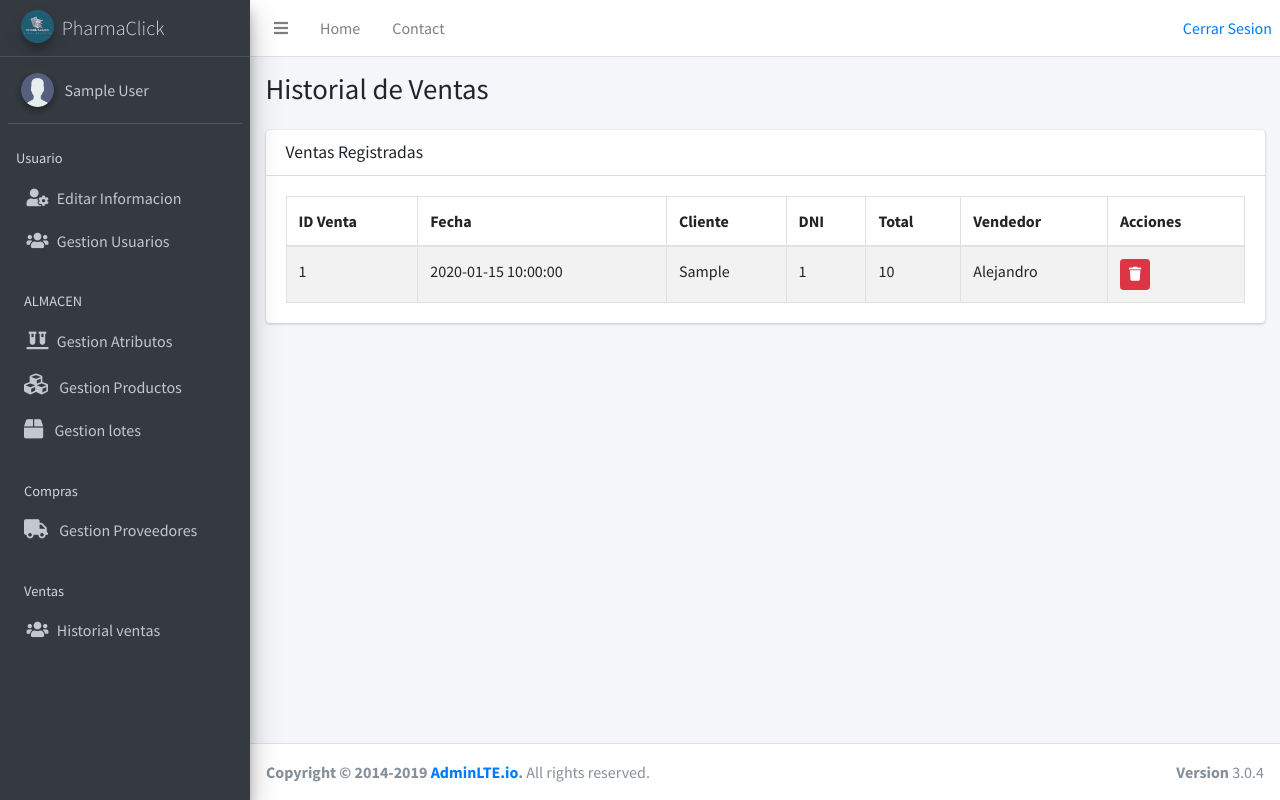
After one commit to andreaecheverri0204/PharmaClick, a PHP site: page /vista/adm_ventas.php in a window 1280 px wide. The commit adds this page. Run offline with PHP 8.4, Linux system fonts and the light colour scheme; the visitor is signed in with stand-in values (Sample User, id 1); data comes from the database, SQL or seed files in the repository; tables that the repository leaves empty hold one stand-in row (values such as "Sample post").

Commit message:
Add files via upload

```diff
--- a/PharmaClick/controlador/CompraController.php
+++ b/PharmaClick/controlador/CompraController.php
@@ -61,4 +61,5 @@ if ($funcion == 'registrar_compra') {
         while (ob_get_level() > 0) ob_end_clean();
         echo json_encode(['status' => 'error', 'msg' => $e->getMessage()]);
     }
+
 }
--- /dev/null
+++ b/PharmaClick/controlador/VentaController.php
@@ -0,0 +1,13 @@
+<?php
+include_once '../modelo/Venta.php';
+$venta = new Venta();
+$funcion = $_POST['funcion'] ?? '';
+
+switch ($funcion) {
+    case 'listar_ventas':
+        echo json_encode($venta->listar_ventas());
+        break;
+    case 'borrar_venta':
+        echo $venta->borrar_venta($_POST['id_venta']);
+        break;
+}
--- /dev/null
+++ b/PharmaClick/js/adm_venta.js
@@ -0,0 +1,49 @@
+$(document).ready(function() {
+    // Carga inicial de la tabla
+    listar_ventas();
+
+    // 1. FUNCIÓN PARA LISTAR VENTAS
+    function listar_ventas() {
+        $.post('../controlador/VentaController.php', { funcion: 'listar_ventas' }, function(response) {
+            let template = '';
+            // Validamos que la respuesta sea un arreglo antes de iterar
+            if(Array.isArray(response)) {
+                response.forEach(v => {
+                    template += `
+                        <tr>
+                            <td>${v.id_venta}</td>
+                            <td>${v.fecha}</td>
+                            <td>${v.cliente}</td>
+                            <td>${v.dni}</td>
+                            <td>${v.total}</td>
+                            <td>${v.nombre_us}</td>
+                            <td>
+                                <button class="btn btn-danger btn-sm btn-borrar" id_venta="${v.id_venta}"><i class="fas fa-trash"></i></button>
+                            </td>
+                        </tr>
+                    `;
+                });
+            }
+            $('#lista-ventas').html(template);
+        }, 'json').fail(function() {
+            console.error("Error al conectar con el servidor para listar ventas.");
+        });
+    }
+
+
+    // 3. FUNCIÓN PARA BORRAR VENTA
+    $(document).on('click', '.btn-borrar', function() {
+        let id = $(this).attr('id_venta');
+        if(confirm('¿Está seguro de eliminar esta venta permanentemente?')) {
+            // En tu .post de borrar_venta
+            $.post('../controlador/VentaController.php', { funcion: 'borrar_venta', id_venta: id }, function(response) {
+                console.log("Respuesta del servidor:", response); // <--- ESTO ES CLAVE
+                if(response.trim() === 'success') {
+                    listar_ventas();
+                } else {
+                    alert("Error: " + response); // Verás el error exacto aquí
+                }
+            });
+        }
+    });
+});
--- /dev/null
+++ b/PharmaClick/modelo/Venta.php
@@ -0,0 +1,36 @@
+<?php
+include_once 'Conexion.php';
+class Venta {
+    public $acceso;
+    public function __construct() {
+        $db = new Conexion();
+        $this->acceso = $db->pdo;
+    }
+
+    public function listar_ventas() {
+        try {
+            // Asegúrate de que los campos 'vendedor' y 'id_usuario' sean correctos
+            $sql = "SELECT v.id_venta, v.fecha, v.cliente, v.dni, v.total, u.nombre_us
+                    FROM venta v
+                    JOIN usuario u ON v.vendedor = u.id_usuario
+                    ORDER BY v.id_venta DESC";
+            $query = $this->acceso->prepare($sql);
+            $query->execute();
+            return $query->fetchAll(PDO::FETCH_OBJ);
+        } catch (PDOException $e) {
+            return [];
+        }
+    }
+
+
+public function borrar_venta($id_venta) {
+    try {
+        $sql = "DELETE FROM venta WHERE id_venta = :id";
+        $query = $this->acceso->prepare($sql);
+        $query->execute([':id' => $id_venta]);
+        return 'success';
+    } catch (PDOException $e) {
+        return 'error';
+    }
+}
+}
--- a/PharmaClick/vista/adm_producto.php
+++ b/PharmaClick/vista/adm_producto.php
@@ -1,7 +1,7 @@
 <?php
 session_start();
 
-if ($_SESSION['us_tipo'] == 1 || $_SESSION['us_tipo'] == 3) {
+if ($_SESSION['us_tipo'] == 1 || $_SESSION['us_tipo'] == 2) {
     include_once 'layouts/header.php';
 ?>
 
--- a/PharmaClick/vista/adm_proveedor.php
+++ b/PharmaClick/vista/adm_proveedor.php
@@ -1,7 +1,7 @@
 <?php
 session_start();
 // Filtro de seguridad: solo Admins (tipo 1 y 3) pueden entrar
-if ($_SESSION['us_tipo'] == 1 || $_SESSION['us_tipo'] == 3) {
+if ($_SESSION['us_tipo'] == 1 || $_SESSION['us_tipo'] == 2) {
     include_once 'layouts/header.php';
 ?>
 
--- a/PharmaClick/vista/adm_usuario.php
+++ b/PharmaClick/vista/adm_usuario.php
@@ -1,7 +1,7 @@
 <?php
 session_start();
 // Solo permitimos el acceso si el usuario está logueado (Admin o Técnico)
-if($_SESSION['us_tipo'] == 1 || $_SESSION['us_tipo'] == 2){
+if($_SESSION['us_tipo'] == 1 ){
     include_once 'layouts/header.php';
 ?>
     <title>Gestión de Usuarios - PharmaClick</title>
@@ -40,6 +40,7 @@ if($_SESSION['us_tipo'] == 1 || $_SESSION['us_tipo'] == 2){
                             <label for="edad">Edad</label>
                             <input id="edad" type="text" class="form-control" placeholder="Ingrese edad" required>
                         </div>
+
                         <div class="form-group">
                             <label for="dni">DNI</label>
                             <input id="dni" type="text" class="form-control" placeholder="Ingrese DNI" required>
--- /dev/null
+++ b/PharmaClick/vista/adm_ventas.php
@@ -0,0 +1,72 @@
+    <?php
+    session_start();
+    if ($_SESSION['us_tipo'] == 1 || $_SESSION['us_tipo'] == 2) {
+        include_once 'layouts/header.php';
+    ?>
+    <title>Historial de Ventas | PharmaClick</title>
+    <?php include_once 'layouts/nav.php'; ?>
+
+    <div class="modal fade" id="modal-detalle" tabindex="-1" role="dialog" aria-labelledby="exampleModalLabel" aria-hidden="true">
+    <div class="modal-dialog" role="document">
+        <div class="modal-content">
+        <div class="modal-header">
+            <h5 class="modal-title">Detalle de Productos Vendidos</h5>
+            <button type="button" class="close" data-dismiss="modal" aria-label="Close">
+            <span aria-hidden="true">&times;</span>
+            </button>
+        </div>
+        <div class="modal-body">
+            <ul id="contenido-detalle" class="list-group">
+                </ul>
+        </div>
+        <div class="modal-footer">
+            <button type="button" class="btn btn-secondary" data-dismiss="modal">Cerrar</button>
+        </div>
+        </div>
+    </div>
+    </div>
+
+    <div class="content-wrapper">
+        <section class="content-header">
+            <div class="container-fluid">
+                <div class="row mb-2">
+                    <div class="col-sm-6"><h1>Historial de Ventas</h1></div>
+                </div>
+            </div>
+        </section>
+
+        <section class="content">
+            <div class="container-fluid">
+                <div class="card">
+                    <div class="card-header">
+                        <h3 class="card-title">Ventas Registradas</h3>
+                    </div>
+                    <div class="card-body">
+                        <table class="table table-bordered table-striped">
+                            <thead>
+                                <tr>
+                                    <th>ID Venta</th>
+                                    <th>Fecha</th>
+                                    <th>Cliente</th>
+                                    <th>DNI</th>
+                                    <th>Total</th>
+                                    <th>Vendedor</th>
+                                    <th>Acciones</th>
+                                </tr>
+                            </thead>
+                            <tbody id="lista-ventas">
+                                </tbody>
+                        </table>
+                    </div>
+                </div>
+            </div>
+        </section>
+    </div>
+
+    <?php
+        include_once 'layouts/footer.php';
+    } else {
+        header('Location: ../index.php');
+    }
+    ?>
+    <script src="../js/adm_venta.js"></script>
--- a/PharmaClick/vista/layouts/nav.php
+++ b/PharmaClick/vista/layouts/nav.php
@@ -121,6 +121,15 @@
                 </p>
                 </a>
             </li>
+            <li class="nav-header">Ventas</li>
+                        <li class="nav-item">
+                <a href="adm_ventas.php" class="nav-link">
+                <i class="nav-icon fas fa-users"></i>
+                <p>
+                    Historial ventas
+                </p>
+                </a>
+            </li>
 
 
 
```
